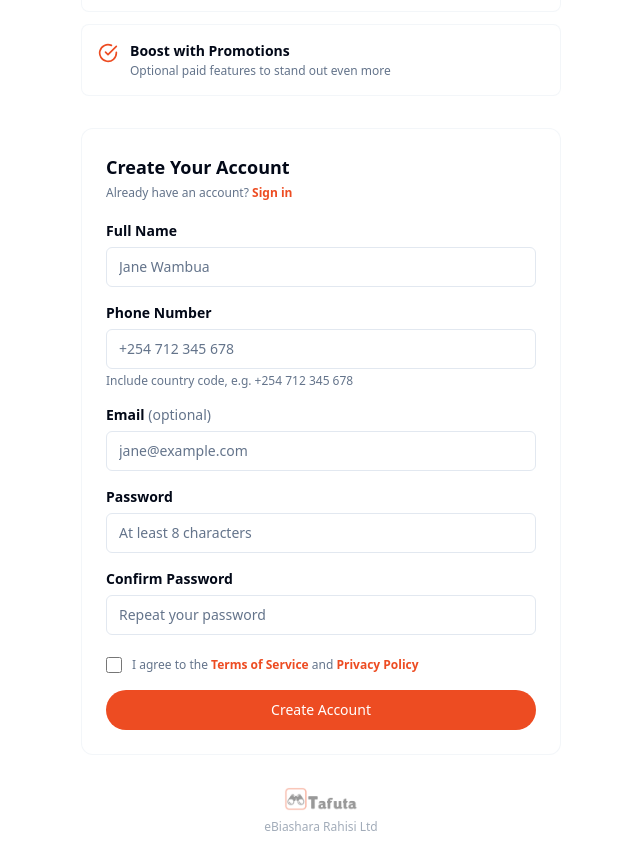
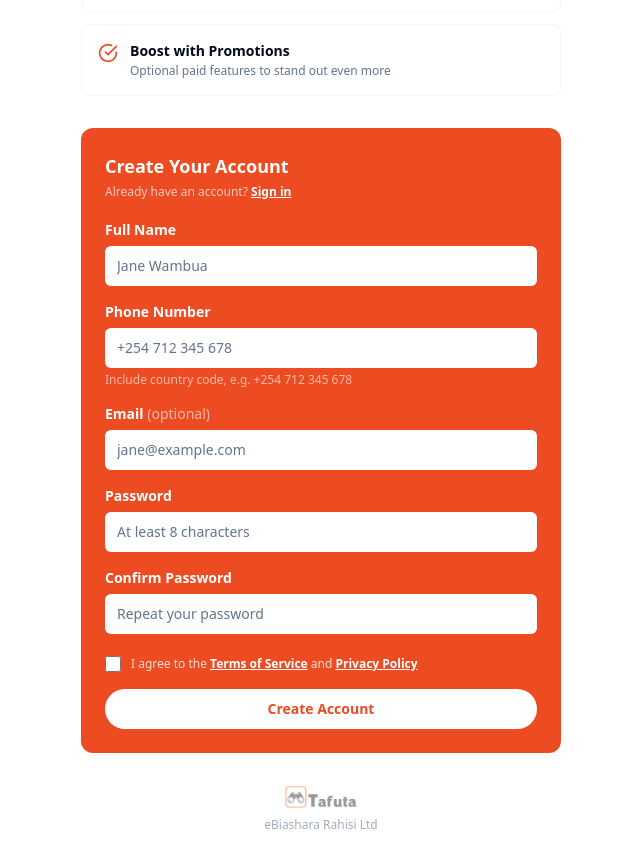
Before and after one commit to rafiki-repo/tafuta-ke, a React (Vite) app in the folder frontend/: page /register in a window 1280 px wide. Shown: the part 500-1367 px from the top of the page, without its empty margins (319-959 px from the left). Built offline with nearby package versions, Linux system fonts and the light colour scheme; no server answers.

Commit message:
Register page: Tafuta logo in header, orange form card with white text

```diff
--- a/frontend/src/layouts/RegisterLayout.jsx
+++ b/frontend/src/layouts/RegisterLayout.jsx
@@ -8,7 +8,7 @@ export default function RegisterLayout() {
   return (
     <div className="min-h-screen bg-background flex flex-col">
       <header className="sticky top-0 z-50 bg-background border-b border-border/50">
-        <div className="flex items-center gap-2 px-4 py-3 max-w-lg mx-auto">
+        <div className="flex items-center justify-between px-4 py-3 max-w-lg mx-auto">
           <Button
             variant="ghost"
             size="icon"
@@ -17,7 +17,14 @@ export default function RegisterLayout() {
           >
             <ArrowLeft className="h-5 w-5" />
           </Button>
-          <h1 className="font-bold text-sm">List Your Business</h1>
+
+          <Link to="/" className="flex items-center gap-2">
+            <img src="/tafuta-icon.png" alt="Tafuta" className="h-7 w-7" />
+            <span className="font-bold text-lg">Tafuta</span>
+          </Link>
+
+          {/* Spacer to keep logo centred */}
+          <div className="w-10" />
         </div>
       </header>
 
--- a/frontend/src/pages/auth/RegisterPage.jsx
+++ b/frontend/src/pages/auth/RegisterPage.jsx
@@ -158,28 +158,29 @@ export default function RegisterPage() {
         ))}
       </div>
 
-      {/* Registration Form */}
-      <div className="bg-card border border-border/40 rounded-xl p-6">
-        <h3 className="text-lg font-bold text-foreground mb-1">Create Your Account</h3>
-        <p className="text-xs text-muted-foreground mb-5">
+      {/* Registration Form — orange card */}
+      <div className="bg-primary rounded-xl p-6">
+        <h3 className="text-lg font-bold text-white mb-1">Create Your Account</h3>
+        <p className="text-xs text-white/70 mb-5">
           Already have an account?{' '}
-          <Link to="/login" className="text-primary font-semibold hover:underline">
+          <Link to="/login" className="text-white font-semibold underline hover:text-white/80">
             Sign in
           </Link>
         </p>
 
         {error && (
-          <Alert variant="destructive" className="mb-4">
-            <AlertDescription>{error}</AlertDescription>
-          </Alert>
+          <div className="bg-white/20 border border-white/30 rounded-lg px-4 py-3 mb-4">
+            <p className="text-sm text-white font-medium">{error}</p>
+          </div>
         )}
 
         <form onSubmit={handleSubmit(onSubmit)} className="space-y-4">
           <div>
-            <label className="text-sm font-semibold mb-1.5 block">Full Name</label>
+            <label className="text-sm font-semibold text-white mb-1.5 block">Full Name</label>
             <Input
               type="text"
               placeholder="Jane Wambua"
+              className="bg-white border-0 text-foreground placeholder:text-muted-foreground"
               {...register('full_name', {
                 validate: value => {
                   const t = value?.trim() || '';
@@ -190,15 +191,16 @@ export default function RegisterPage() {
               })}
             />
             {errors.full_name && (
-              <p className="text-xs text-destructive mt-1">{errors.full_name.message}</p>
+              <p className="text-xs text-white font-semibold mt-1">⚠ {errors.full_name.message}</p>
             )}
           </div>
 
           <div>
-            <label className="text-sm font-semibold mb-1.5 block">Phone Number</label>
+            <label className="text-sm font-semibold text-white mb-1.5 block">Phone Number</label>
             <Input
               type="tel"
               placeholder="+254 712 345 678"
+              className="bg-white border-0 text-foreground placeholder:text-muted-foreground"
               {...register('phone', {
                 validate: value => {
                   const cleaned = (value?.trim() || '').replace(/[\s\-()]/g, '');
@@ -210,21 +212,22 @@ export default function RegisterPage() {
               })}
             />
             {errors.phone ? (
-              <p className="text-xs text-destructive mt-1">{errors.phone.message}</p>
+              <p className="text-xs text-white font-semibold mt-1">⚠ {errors.phone.message}</p>
             ) : (
-              <p className="text-xs text-muted-foreground mt-1">
+              <p className="text-xs text-white/60 mt-1">
                 Include country code, e.g. +254 712 345 678
               </p>
             )}
           </div>
 
           <div>
-            <label className="text-sm font-semibold mb-1.5 block">
-              Email <span className="font-normal text-muted-foreground">(optional)</span>
+            <label className="text-sm font-semibold text-white mb-1.5 block">
+              Email <span className="font-normal text-white/60">(optional)</span>
             </label>
             <Input
               type="email"
               placeholder="jane@example.com"
+              className="bg-white border-0 text-foreground placeholder:text-muted-foreground"
               {...register('email', {
                 validate: value => {
                   const t = value?.trim() || '';
@@ -236,15 +239,16 @@ export default function RegisterPage() {
               })}
             />
             {errors.email && (
-              <p className="text-xs text-destructive mt-1">{errors.email.message}</p>
+              <p className="text-xs text-white font-semibold mt-1">⚠ {errors.email.message}</p>
             )}
           </div>
 
           <div>
-            <label className="text-sm font-semibold mb-1.5 block">Password</label>
+            <label className="text-sm font-semibold text-white mb-1.5 block">Password</label>
             <Input
               type="password"
               placeholder="At least 8 characters"
+              className="bg-white border-0 text-foreground placeholder:text-muted-foreground"
               {...register('password', {
                 validate: value => {
                   if (!value) return 'Please create a password';
@@ -254,15 +258,16 @@ export default function RegisterPage() {
               })}
             />
             {errors.password && (
-              <p className="text-xs text-destructive mt-1">{errors.password.message}</p>
+              <p className="text-xs text-white font-semibold mt-1">⚠ {errors.password.message}</p>
             )}
           </div>
 
           <div>
-            <label className="text-sm font-semibold mb-1.5 block">Confirm Password</label>
+            <label className="text-sm font-semibold text-white mb-1.5 block">Confirm Password</label>
             <Input
               type="password"
               placeholder="Repeat your password"
+              className="bg-white border-0 text-foreground placeholder:text-muted-foreground"
               {...register('confirm_password', {
                 validate: value => {
                   if (!value) return 'Please confirm your password';
@@ -272,7 +277,7 @@ export default function RegisterPage() {
               })}
             />
             {errors.confirm_password && (
-              <p className="text-xs text-destructive mt-1">{errors.confirm_password.message}</p>
+              <p className="text-xs text-white font-semibold mt-1">⚠ {errors.confirm_password.message}</p>
             )}
           </div>
 
@@ -280,21 +285,25 @@ export default function RegisterPage() {
             <input
               type="checkbox"
               id="terms"
-              className="mt-0.5 h-4 w-4 rounded border-border accent-primary cursor-pointer"
+              className="mt-0.5 h-4 w-4 rounded border-white/40 accent-white cursor-pointer"
               {...register('terms', { required: 'You must accept the terms to continue' })}
             />
-            <label htmlFor="terms" className="text-xs text-muted-foreground leading-relaxed cursor-pointer">
+            <label htmlFor="terms" className="text-xs text-white/80 leading-relaxed cursor-pointer">
               I agree to the{' '}
-              <a href="#" className="text-primary font-semibold hover:underline">Terms of Service</a>
+              <a href="#" className="text-white font-semibold underline hover:text-white/80">Terms of Service</a>
               {' '}and{' '}
-              <a href="#" className="text-primary font-semibold hover:underline">Privacy Policy</a>
+              <a href="#" className="text-white font-semibold underline hover:text-white/80">Privacy Policy</a>
             </label>
           </div>
           {errors.terms && (
-            <p className="text-xs text-destructive">{errors.terms.message}</p>
+            <p className="text-xs text-white font-semibold">⚠ {errors.terms.message}</p>
           )}
 
-          <Button type="submit" className="w-full" disabled={loading}>
+          <Button
+            type="submit"
+            className="w-full bg-white text-primary font-bold hover:bg-white/90"
+            disabled={loading}
+          >
             {loading && <Spinner size="sm" className="mr-2" />}
             Create Account
           </Button>
```
